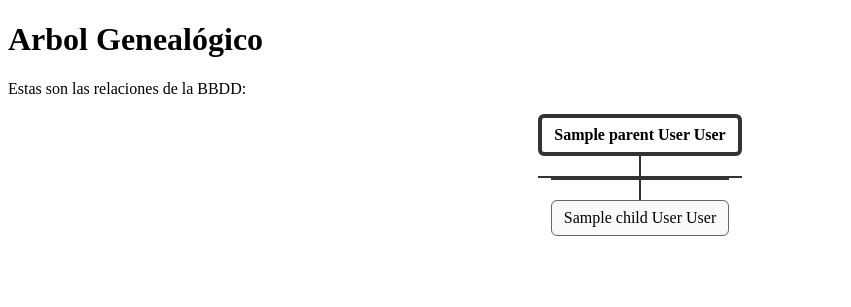
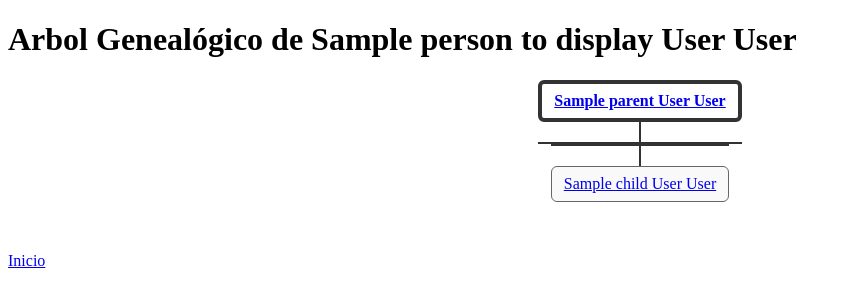
Before and after one commit to nalua72/family-tree, a Python web app: template app/web/templates/nodes.html in a window 1280 px wide. Shown: the top 307 px of the page, without its empty margins (0-851 px from the left). Run offline with Jinja, Linux system fonts and the light colour scheme; the template is opened without the code that fills it: most values are stand-ins (such as "Sample title", 1, 10 or a date in 2020).

Commit message:
Adding the person details of the family tree which is displayed

```diff
--- a/app/web/templates/nodes.html
+++ b/app/web/templates/nodes.html
@@ -8,10 +8,11 @@
 </head>
 
 <body>
-    <h1>Arbol Genealógico</h1>
-    <p>Estas son las relaciones de la BBDD: </p>
+    <h1>Arbol Genealógico de {{ person_relationship["person_to_display"].name }} {{
+        person_relationship["person_to_display"].first_surname }} {{
+        person_relationship["person_to_display"].second_surname }}</h1>
 
-    {% for relationship in person_relationship %}
+    {% for relationship in person_relationship["family"] %}
     <div style="display: flex; flex-direction: column; align-items: center; margin-bottom: 50px;">
 
         <!-- Parent container -->
@@ -21,7 +22,8 @@
             <div style="display: flex; flex-direction: column; align-items: center;">
                 <div
                     style="border: 4px solid #333; padding: 8px 12px; border-radius: 6px; background: white; z-index: 2; font-weight: bold;">
-                    {{ parent.name }} {{ parent.first_surname }} {{ parent.second_surname }}
+                    <a href="http://localhost:8000/nodes/{{ parent.id }}?depth=2">{{ parent.name }} {{
+                        parent.first_surname }} {{ parent.second_surname }}</a>
                 </div>
                 <!-- Vertical line from parent -->
                 <div style="width: 2px; height: 20px; background-color: #333;"></div>
@@ -39,11 +41,15 @@
                 <div style="width: 2px; height: 20px; background-color: #333;"></div>
                 <div
                     style="border: 1px solid #666; padding: 8px 12px; border-radius: 6px; background: #f9f9f9; font-weight: lighter;">
-                    {{ child.name }} {{ child.first_surname }} {{ child.second_surname }}
+                    <a href="http://localhost:8000/nodes/{{ child.id }}?depth=2">{{ child.name }} {{
+                        child.first_surname }} {{ child.second_surname }}</a>
                 </div>
             </div>
             {% endfor %}
         </div>
     </div>
     {% endfor %}
+
+    <a href="http://localhost:8000"> Inicio</a>
+
 </body>
```
Also changed, not shown: app/web/routes/pages.py (+6 -4 lines), app/web/templates/index.html (+9 -4 lines).
